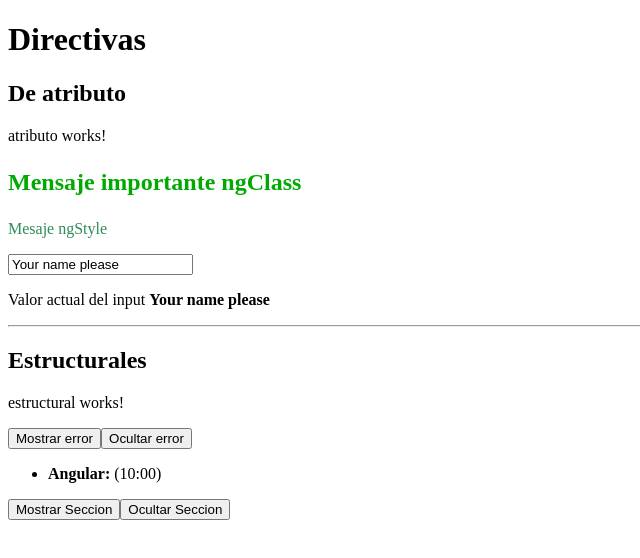
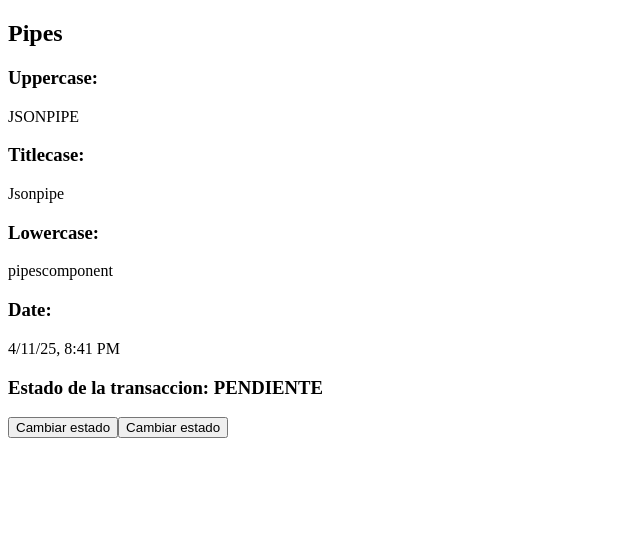
Before and after one commit to JepcDev/AngularBasicoProfesional, an Angular app: page / in a window 1280 px wide. Shown: the top 558 px of the page, without its empty margins (0-640 px from the left). Built offline with nearby package versions, Linux system fonts and the light colour scheme.

Commit message:
feat: add Pipes

```diff
--- a/src/app/app.component.html
+++ b/src/app/app.component.html
@@ -1,6 +1,6 @@
-<!-- 7.23 -->
+
 <!-- <app-header></app-header> -->
-<h1>Directivas</h1>
+<!-- <h1>Directivas</h1>
 
 <h2>De atributo</h2>
 <app-atributo></app-atributo>
@@ -8,3 +8,7 @@
 <hr>
 <h2>Estructurales</h2>
 <app-estructural></app-estructural>
+-->
+
+<h2>Pipes</h2>
+<app-pipes></app-pipes>
--- a/src/app/app.module.ts
+++ b/src/app/app.module.ts
@@ -6,13 +6,17 @@ import { HeaderComponent } from './components/header/header.component';
 import { AtributoComponent } from './directive/atributo/atributo.component';
 import { EstructuralComponent } from './directive/estructural/estructural.component';
 import { FormsModule } from '@angular/forms';
+import { PipesComponent } from './pipes/pipes.component';
+import { EstadosPipe } from './pipes/estados.pipe';
 
 @NgModule({
   declarations: [
     AppComponent,
     HeaderComponent,
     AtributoComponent,
-    EstructuralComponent
+    EstructuralComponent,
+    PipesComponent,
+    EstadosPipe
   ],
   imports: [
     BrowserModule,
--- /dev/null
+++ b/src/app/pipes/estados.pipe.ts
@@ -0,0 +1,15 @@
+import { Pipe, PipeTransform } from '@angular/core';
+
+@Pipe({
+  name: 'estados'
+})
+export class EstadosPipe implements PipeTransform {
+
+  // es lo 1ro que se ejecuta cuando llamamos a nuestro pipe
+  // el value seria el name en pipes.component.html, es lo que llama al pipe estado
+  transform(value: unknown, ...args: unknown[]): unknown {
+    const text = value === 0 ? 'PENDIENTE' : 'REGISTRADO';
+    return text;
+  }
+
+}
--- /dev/null
+++ b/src/app/pipes/pipes.component.html
@@ -0,0 +1,26 @@
+<!-- Los pipes se usan dentro de interpolacion -->
+<div>
+  <h3>Uppercase:</h3>
+  {{name | uppercase}}
+
+  <h3>Titlecase:</h3>
+  {{name | titlecase}}
+  <!-- <br> -->
+
+  <h3>Lowercase:</h3>
+  {{apellido | lowercase}}
+
+</div>
+
+<div>
+  <h3>Date:</h3>
+  {{date | date:'short'}}
+</div>
+
+<div>
+  <h3>Estado de la transaccion: {{estadoPipe | estados}}</h3>
+  <!-- // nos es recomendable -->
+  <!-- <h3>Estado de la transaccion: {{getTexState()}}</h3> -->
+  <button (click)="changeState()">Cambiar estado</button>
+  <button (click)="changeStateNormal()">Cambiar estado</button>
+</div>
--- /dev/null
+++ b/src/app/pipes/pipes.component.ts
@@ -0,0 +1,33 @@
+import { Component, OnInit } from '@angular/core';
+
+@Component({
+  selector: 'app-pipes',
+  templateUrl: './pipes.component.html',
+  styleUrls: ['./pipes.component.scss']
+})
+export class PipesComponent implements OnInit {
+
+  name = 'JsonPipe';
+  apellido = 'PIPESCOMPONENT';
+
+  date = '2025-04-11T20:41:39+00:00';
+  estadoPipe = 0;
+
+  constructor() { }
+
+  ngOnInit(): void {
+  }
+
+  changeState(){
+    this.estadoPipe =1;
+  }
+  changeStateNormal(){
+    this.estadoPipe =0;
+  }
+
+  // nos es recomendable
+  getTexState(){
+    const text = this.estadoPipe === 0 ? 'PENDIENTE' : 'REGISTRADO';
+    return text;
+  }
+}
```
Also changed, not shown: src/app/info.md (+26 -0 lines), src/app/directive/estructural/estructural.component.html (line endings or trailing spaces), src/app/pipes/pipes.component.scss (added), 2 other files (tests, documents, lock files or other folders).
